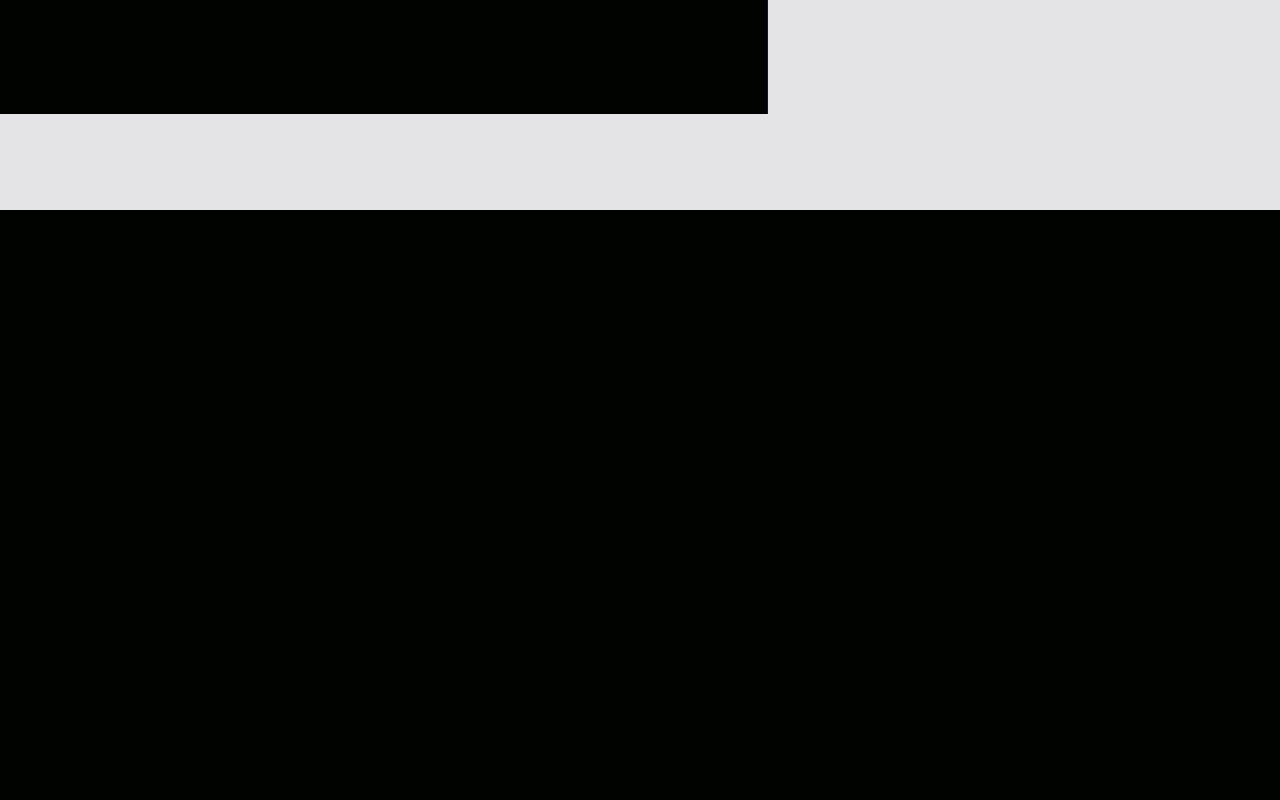
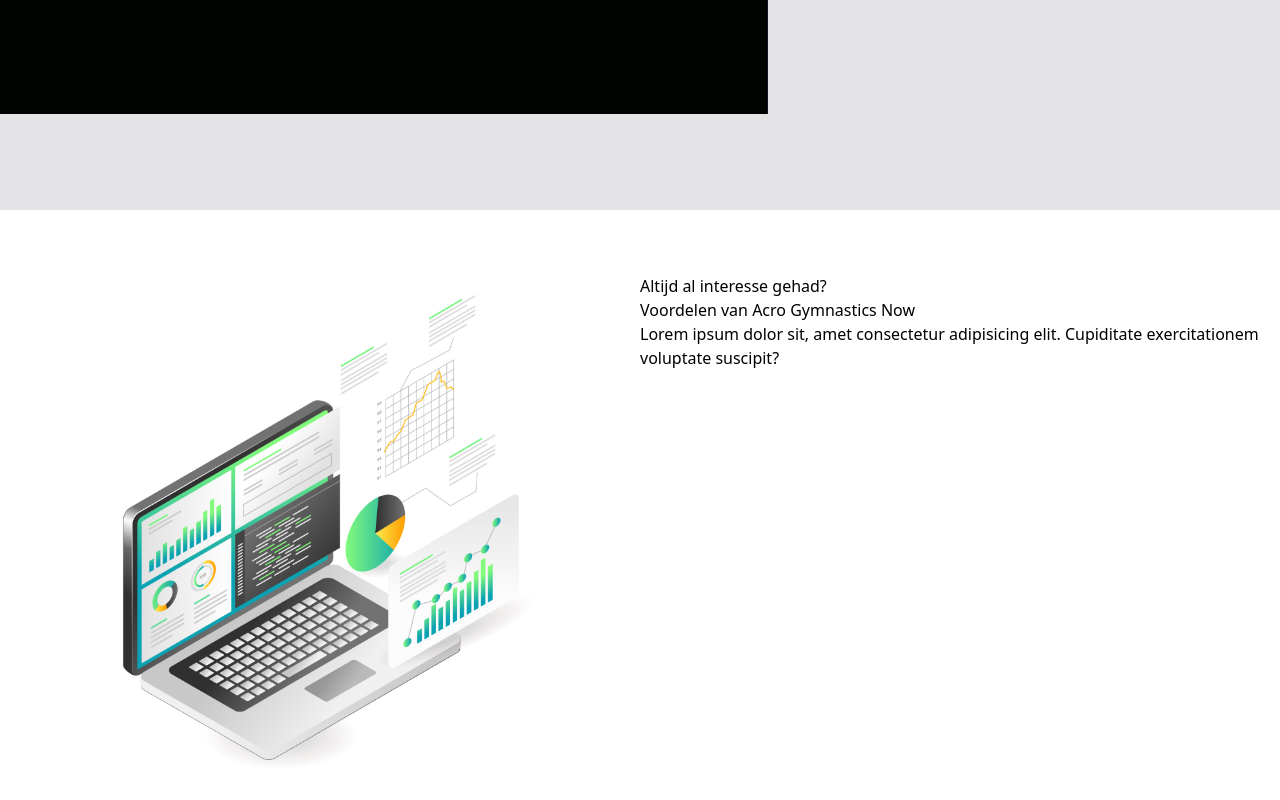
Before and after one commit to devabdurabi/first-app, a React (Create React App) app: page / in a window 1280 px wide. Shown: the part 686-1486 px from the top of the page. Before the commit the page ends 896 px from the top, so only its background shows below. Built offline with nearby package versions, Linux system fonts and the light colour scheme.

Commit message:
kleine dingen aangepast

```diff
--- a/src/App.js
+++ b/src/App.js
@@ -1,12 +1,14 @@
 import React from "react";
 import Hero from "./components/Hero";
 import Navbar from "./components/Navbar";
+import Werkwijze from "./components/Werkwijze";
 
 function App() {
   return (
     <div>
       <Navbar />
       <Hero />
+      <Werkwijze />
     </div>
   );
 }
--- a/src/components/Hero.jsx
+++ b/src/components/Hero.jsx
@@ -8,7 +8,7 @@ const Hero = () => {
         <div className='grid md:grid-cols-2 max-w-[1240px] mx-auto'>
             <div className='flex flex-col justify-center md:items-start w-full px-2 py-8'>
                 <p className='text-2xl'>Welkom bij de AcroApp 2.0</p>
-                <h1 className='py-3 text-5xl md:text-7xl font-bold'>Acrobatic<hr></hr> Solutions for <Typed strings={['Studenten', 'Atleten', 'Beginners']} typeSpeed={120} backSpeed={140} loop  /> </h1>
+                <h1 className='py-3 text-2xl md:text-5xl font-bold'>Acrobatic<hr></hr> Solutions for <Typed strings={['Trainers', 'Atleten', 'Agility']} typeSpeed={120} backSpeed={140} loop  /> </h1>
 
                 <p className='text-1xl '>Lorem ipsum dolor sit, amet consectetur adipisicing elit. Provident et, ad eos adipisci esse molestias, corrupti id mollitia quam animi ab rerum?</p>
 
--- a/src/components/Werkwijze.jsx
+++ b/src/components/Werkwijze.jsx
@@ -1,8 +1,18 @@
 import React from 'react'
+import Laptop from '../assets/laptop.jpeg'
 
 const Werkwijze = () => {
   return (
-    <div>Werkwijze</div>
+    <section className='w-full bg-white py-16 px-4'>
+        <div className='max-w-[1240px] mx-auto grid md:grid-cols-2'>
+            <img src={Laptop} alt="" />
+            <div>
+                <p>Altijd al interesse gehad?</p>
+                <h1>Voordelen van Acro Gymnastics Now</h1>
+                <p>Lorem ipsum dolor sit, amet consectetur adipisicing elit. Cupiditate exercitationem voluptate suscipit?</p>
+            </div>
+        </div>
+    </section>
   )
 }
 
```
Also changed, not shown: src/assets/laptop.jpeg (added).
